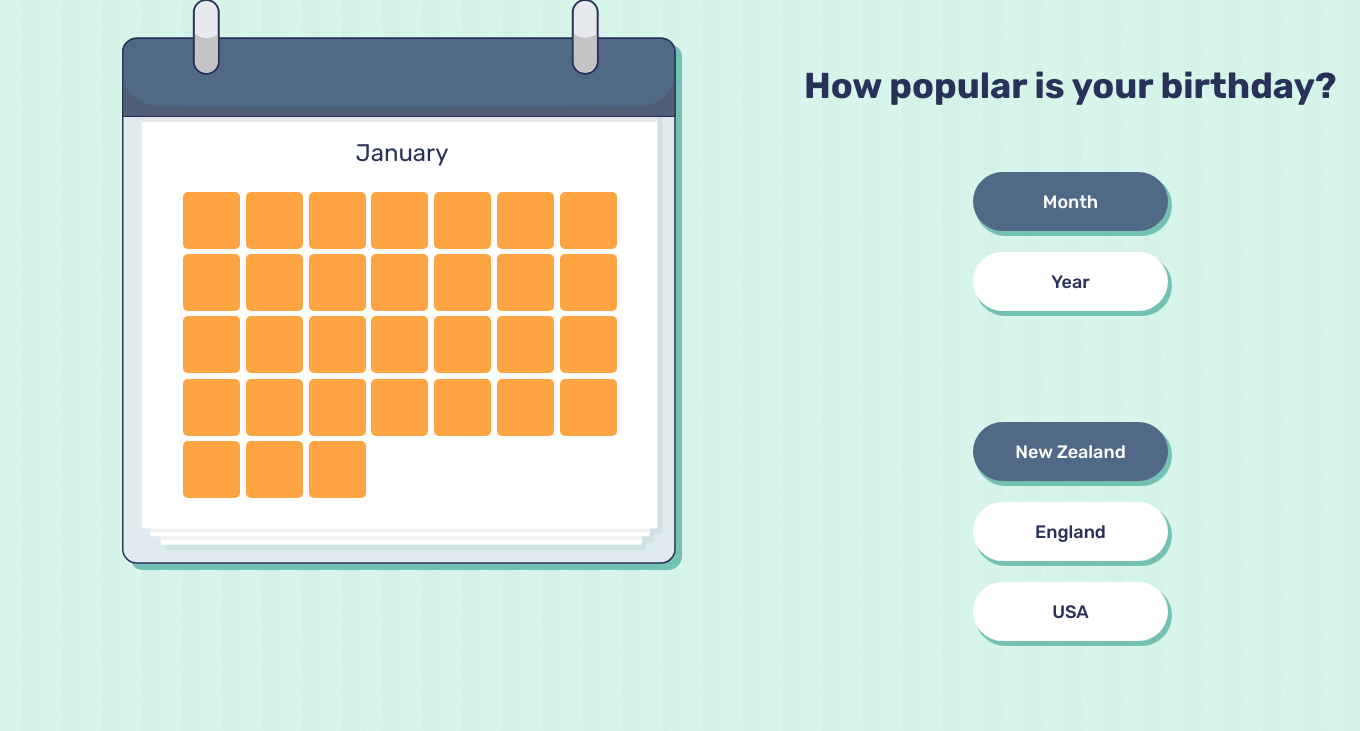
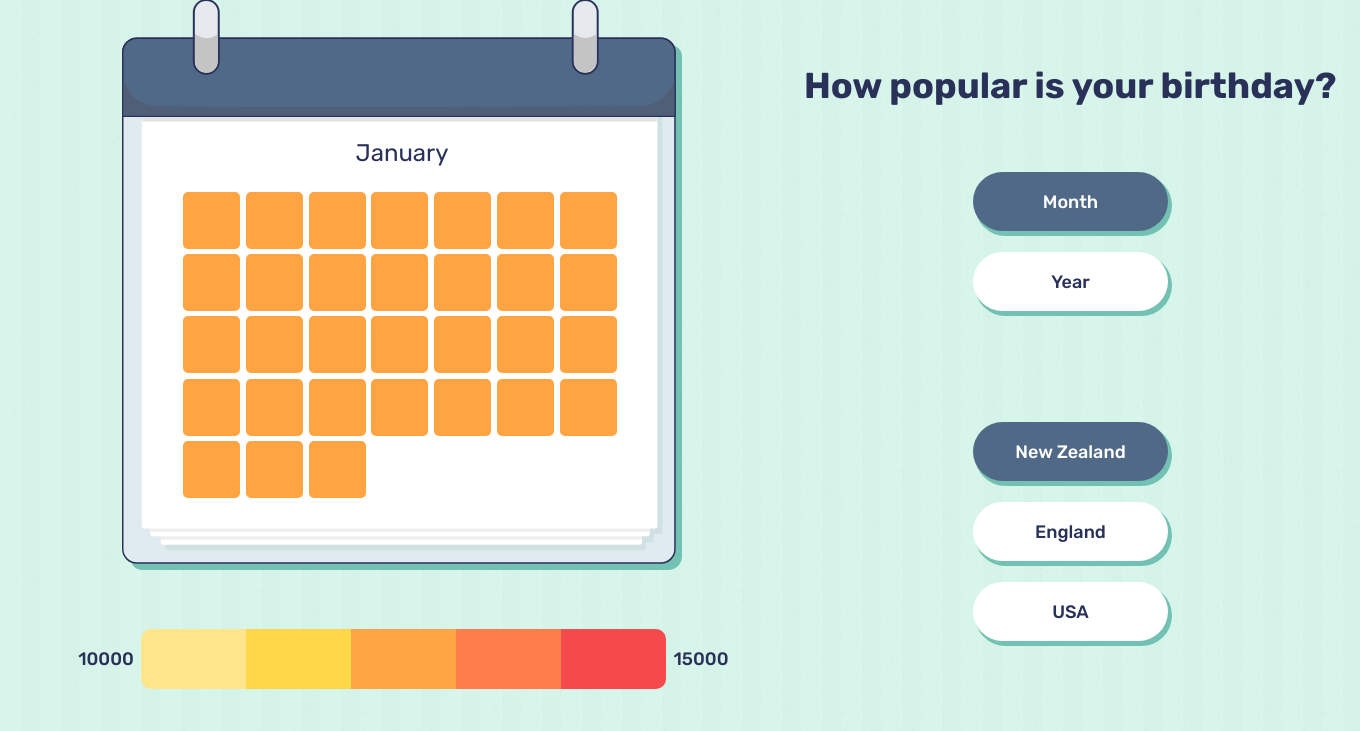
Before and after one commit to Lillyoverton/Hottestbirthdays, a Flask app: page / in a window 1360 px wide. Shown: the part 69-800 px from the top of the page. Run offline with Flask 2, Linux system fonts and the light colour scheme.

Commit message:
added key

```diff
--- a/static/screen.css
+++ b/static/screen.css
@@ -54,6 +54,48 @@
   grid-template-columns: 1fr;
 }
 
+#key {
+  position: absolute;
+  width: 675px;
+  height: 60px;
+  left: 71px;
+  top: 698px;
+  display: grid;
+  grid-template-columns: 70px 525px 70px;
+}
+
+#bar {
+  display: grid;
+  grid-template-columns: auto auto auto auto auto;
+  height: 60px;
+  width: 525px;
+}
+
+#level1 {
+  background-color: #FFE58C;
+  border-top-left-radius: 10px;
+  border-bottom-left-radius: 10px;
+}
+
+#level2 {
+  background-color: #FFD84A;
+}
+
+#level3 {
+  background-color: #FFA443;
+
+}
+
+#level4 {
+  background-color: #FF7D4B;
+}
+
+#level5 {
+  background-color: #F54A4C;
+  border-top-right-radius: 10px;
+  border-bottom-right-radius: 10px;
+}
+
 /* class selectors */
 
 .month {
@@ -92,6 +134,14 @@
   border-radius: 5px;
 }
 
+.min, .max {
+  text-align: center;
+  margin: auto;
+  font-weight: 500;
+  font-size: 18px;
+  color: #2A3159;
+}
+
 .clicked, .unclicked {
   width: 195px;
   height: 59px;
--- a/templates/index.html
+++ b/templates/index.html
@@ -55,11 +55,15 @@
     <a id="nextarrow"></a>
 
     <div id="key">
-      <div class="min"></div>
+      <div class="min">10000</div>
         <div id="bar">
-          <div id=""></div>
+          <div id="level1"></div>
+          <div id="level2"></div>
+          <div id="level3"></div>
+          <div id="level4"></div>
+          <div id="level5"></div>
         </div>
-      <div class="max"></div>
+      <div class="max">15000</div>
     </div>
 
     <h1 id="heading">How popular is your birthday?</h1>
```
